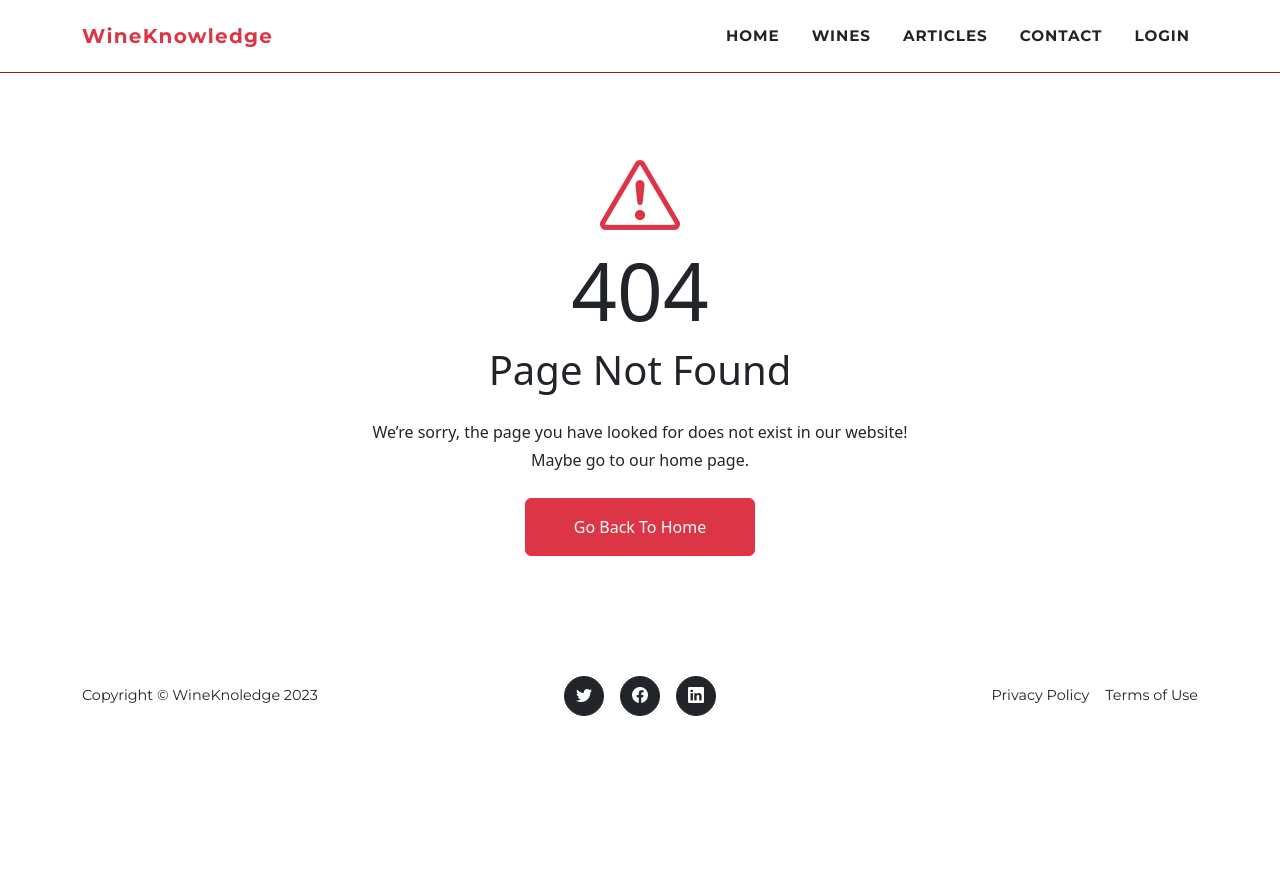
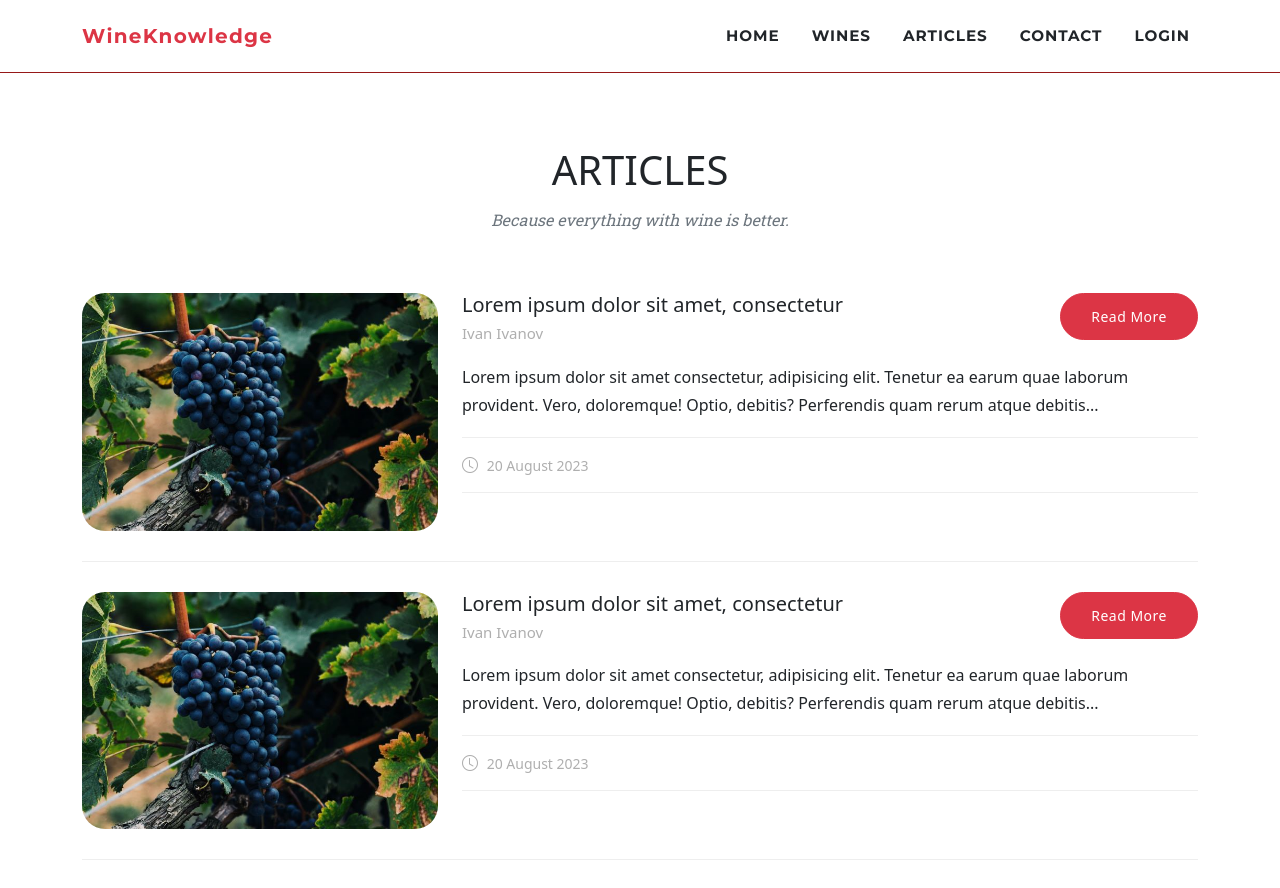
Before and after one commit to rosi-zh/WineKnowledge, an Angular app in the folder wk-app/: page /articles in a window 1280 px wide. Before the commit this address led to /404. Shown: the top 888 px of the page. Before the commit the page ends 800 px from the top, so only its background shows below. Built offline with nearby package versions, Linux system fonts and the light colour scheme.

Commit message:
Articles page added

```diff
--- a/wk-app/src/app/app.module.ts
+++ b/wk-app/src/app/app.module.ts
@@ -11,6 +11,7 @@ import { HomeComponent } from './home/home.component';
 import { ContactComponent } from './contact/contact.component';
 import { AuthModule } from './auth/auth.module';
 import { WineModule } from './wine/wine.module';
+import { ArticleModule } from './article/article.module';
 
 @NgModule({
   declarations: [
@@ -25,6 +26,7 @@ import { WineModule } from './wine/wine.module';
     CoreModule,
     AuthModule,
     WineModule,
+    ArticleModule,
     AppRoutingModule,
   ],
   providers: [],
--- /dev/null
+++ b/wk-app/src/app/article/article-all/article-all.component.css
@@ -0,0 +1,108 @@
+/* Articles */
+.articles .item {
+    position: relative;
+    margin-bottom: 30px;
+    padding-bottom: 30px;
+    border-bottom: 1px solid #eee;
+}
+
+.articles .item .image img {
+    border-radius: 23px;
+}
+
+.articles .item .right-content h4 {
+    font-size: 20px;
+    margin-bottom: 5px;
+}
+
+.articles .item .right-content span {
+    font-size: 15px;
+    color: #afafaf;
+    display: block;
+}
+
+.articles .item .right-content .main-button {
+    position: absolute;
+    right: 0;
+    top: 0;
+}
+
+.articles .item .right-content p {
+    margin: 18px 0px;
+}
+
+.articles .item .right-content ul {
+    border-top: 1px solid #eee;
+    border-bottom: 1px solid #eee;
+    padding: 15px 0px;
+}
+
+.articles .item .right-content ul li {
+    display: inline-block;
+    width: 32%;
+    color: #afafaf;
+    font-size: 14px;
+}
+
+.articles .item .right-content ul li i {
+    margin-right: 5px;
+    font-size: 16px;
+}
+
+.articles .item .right-content .text-button {
+    margin-top: 20px;
+}
+
+.main-button .btn {
+    font-size: 14px;
+    color: #fff;
+    padding: 12px 30px;
+    display: inline-block;
+    border-radius: 25px;
+    font-weight: 500;
+    text-transform: capitalize;
+    letter-spacing: 0.5px;
+    transition: all .3s;
+    position: relative;
+    overflow: hidden;
+}
+
+img {
+    width: 100%;
+    overflow: hidden;
+}
+
+
+@media (max-width: 767px) {
+    .articles .item .right-content .main-button a {
+        font-size: 14px;
+        padding: 12px 15px;
+    }
+
+    .main-button .btn {
+        text-align: center;
+    }
+
+    .articles .item .right-content ul li {
+        width: 30%;
+    }
+
+    .articles .item .right-content h4 {
+        margin-top: 20px;
+    }
+}
+
+@media (max-width: 992px) {
+    .articles .item .right-content ul li {
+        width: 30% !important;
+    }
+
+    .articles .item .right-content {
+        position: relative;
+    }
+
+    .articles .side-bar-map {
+        margin-left: 0px;
+        margin-top: 60px;
+    }
+}
--- /dev/null
+++ b/wk-app/src/app/article/article-all/article-all.component.html
@@ -0,0 +1,93 @@
+<main id="main">
+    <section class="page-section articles">
+        <div class="container">
+            <div class="text-center">
+                <h2 class="section-heading text-uppercase">Articles</h2>
+                <h3 class="section-subheading text-muted">Because everything with wine is better.</h3>
+            </div>
+            <div class="row">
+                <div class="col-lg-12">
+                    <div class="items">
+                        <div class="row">
+                            <div class="col-lg-12">
+                                <div class="item">
+                                    <div class="row">
+                                        <div class="col-lg-4 col-sm-5">
+                                            <div class="image">
+                                                <img src="/assets/img/articles/1.jpg" alt="">
+                                            </div>
+                                        </div>
+                                        <div class="col-lg-8 col-sm-7">
+                                            <div class="right-content">
+                                                <h4>Lorem ipsum dolor sit amet, consectetur</h4>
+                                                <span>Ivan Ivanov</span>
+                                                <div class="main-button">
+                                                    <button class="btn btn-danger">Read More</button>
+                                                </div>
+                                                <p>Lorem ipsum dolor sit amet consectetur, adipisicing elit. Tenetur ea earum quae laborum provident. Vero, doloremque! Optio, debitis? Perferendis quam rerum atque debitis...</p>
+                                                <ul class="info">
+                                                    <li><i class="bi bi-clock"></i> 20 August 2023</li>
+                                                </ul>
+                                            </div>
+                                        </div>
+                                    </div>
+                                </div>
+                            </div>
+                            <div class="col-lg-12">
+                                <div class="item">
+                                    <div class="row">
+                                        <div class="col-lg-4 col-sm-5">
+                                            <div class="image">
+                                                <img src="/assets/img/articles/1.jpg" alt="">
+                                            </div>
+                                        </div>
+                                        <div class="col-lg-8 col-sm-7">
+                                            <div class="right-content">
+                                                <h4>Lorem ipsum dolor sit amet, consectetur</h4>
+                                                <span>Ivan Ivanov</span>
+                                                <div class="main-button">
+                                                    <button class="btn btn-danger">Read More</button>
+                                                </div>
+                                                <p>Lorem ipsum dolor sit amet consectetur, adipisicing elit. Tenetur ea earum quae laborum provident. Vero, doloremque! Optio, debitis? Perferendis quam rerum atque debitis...</p>
+                                                <ul class="info">
+                                                    <li><i class="bi bi-clock"></i> 20 August 2023</li>
+                                                </ul>
+                                            </div>
+                                        </div>
+                                    </div>
+                                </div>
+                            </div>
+                            <div class="col-lg-12">
+                                <div class="item">
+                                    <div class="row">
+                                        <div class="col-lg-4 col-sm-5">
+                                            <div class="image">
+                                                <img src="/assets/img/articles/1.jpg" alt="">
+                                            </div>
+                                        </div>
+                                        <div class="col-lg-8 col-sm-7">
+                                            <div class="right-content">
+                                                <h4>Lorem ipsum dolor sit amet, consectetur</h4>
+                                                <span>Ivan Ivanov</span>
+                                                <div class="main-button">
+                                                    <button class="btn btn-danger">Read More</button>
+                                                </div>
+                                                <p>Lorem ipsum dolor sit amet consectetur, adipisicing elit. Tenetur ea earum quae laborum provident. Vero, doloremque! Optio, debitis? Perferendis quam rerum atque debitis...</p>
+                                                <ul class="info">
+                                                    <li><i class="bi bi-clock"></i> 20 August 2023</li>
+                                                </ul>
+                                            </div>
+                                        </div>
+                                    </div>
+                                </div>
+                            </div>
+
+
+                        </div>
+                    </div>
+                </div>
+            </div>
+        </div>
+    </section>
+
+</main>
```
Also changed, not shown: wk-app/src/app/article/article-all/article-all.component.ts (added, +10 -0 lines), wk-app/src/app/article/article-all/article-routing.module.ts (added, +16 -0 lines), wk-app/src/app/article/article.module.ts (added, +20 -0 lines), wk-app/src/assets/img/articles/1.jpg (added), 1 other file (tests, documents, lock files or other folders).
